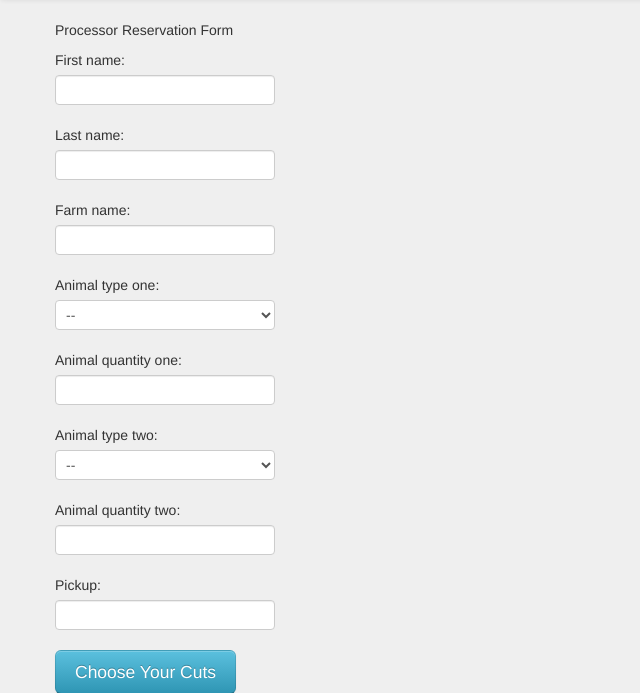
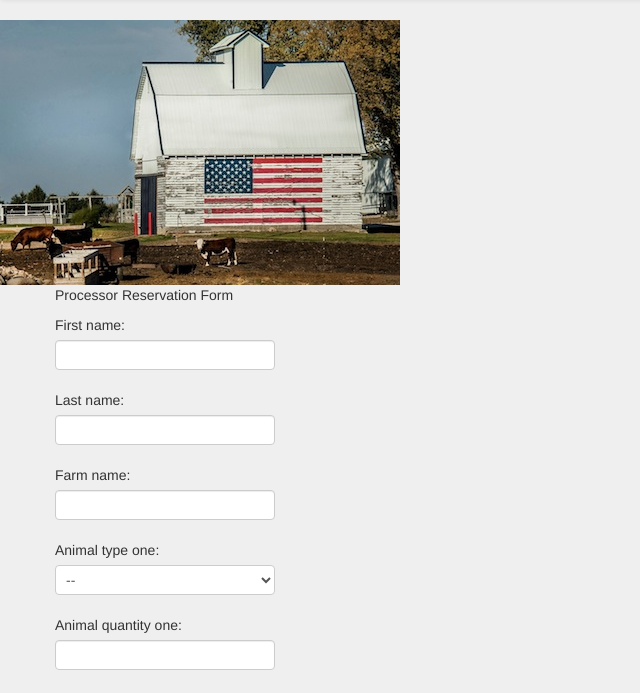
Before and after one commit to triplec1988/Hack----Meat, a Django app: page /r/reservation_form/ in a window 1280 px wide. Shown: the part 42-735 px from the top of the page, without its empty margins (0-640 px from the left). Run offline with Django 3.2, Linux system fonts and the light colour scheme; parts of the project's set-up code (start-up, migrations or seed data) failed here and were passed over; some libraries are stand-ins or nearby versions.

Commit message:
working on side pics

```diff
--- a/templates/reservation/reservation.html
+++ b/templates/reservation/reservation.html
@@ -16,6 +16,11 @@
 {% endblock %}
 
 {% block content %}
+<div class="row-fluid" style="position:relative;">
+	<div class="span4">
+		<img src="{{STATIC_URL}}img/barn_cow.jpg">
+	</div><!--span4-->
+</div>
 <div class="container">
 	<p>Processor Reservation Form</p>
 
@@ -36,6 +41,7 @@
 
 
 
+
 {% endblock %}
 
 
```
Also changed, not shown: static/img/barn_cow.jpg.
